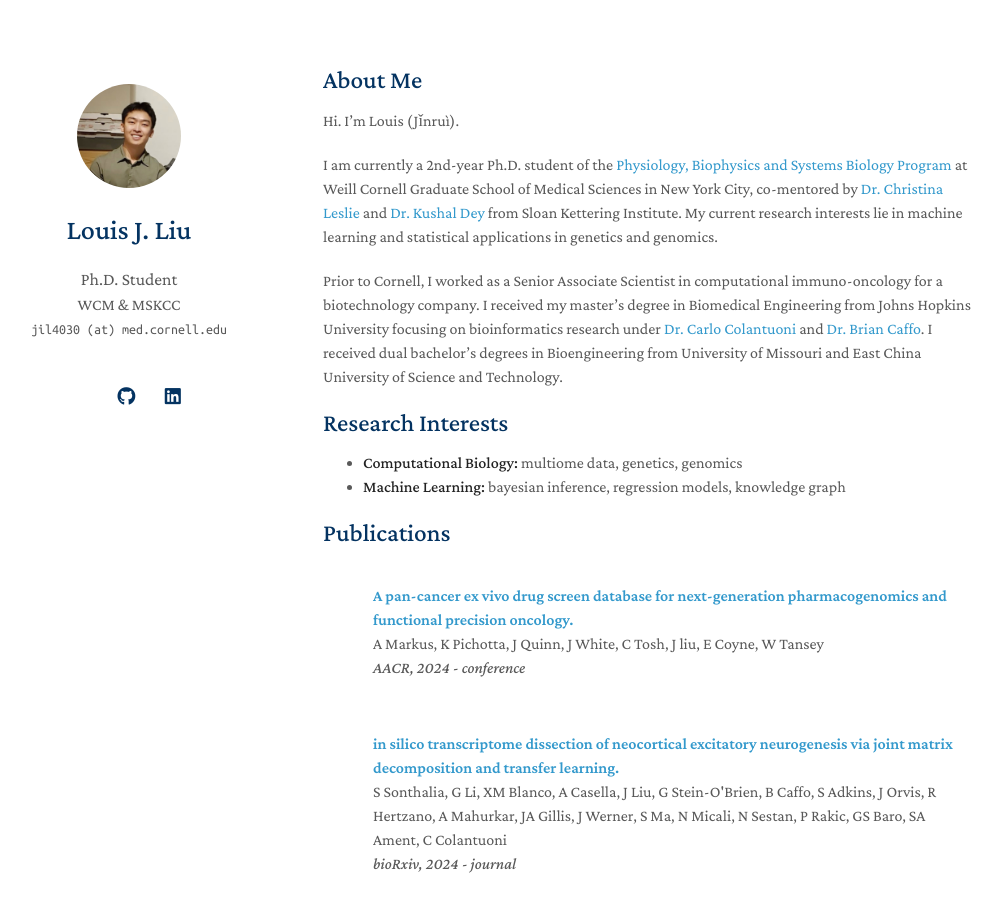
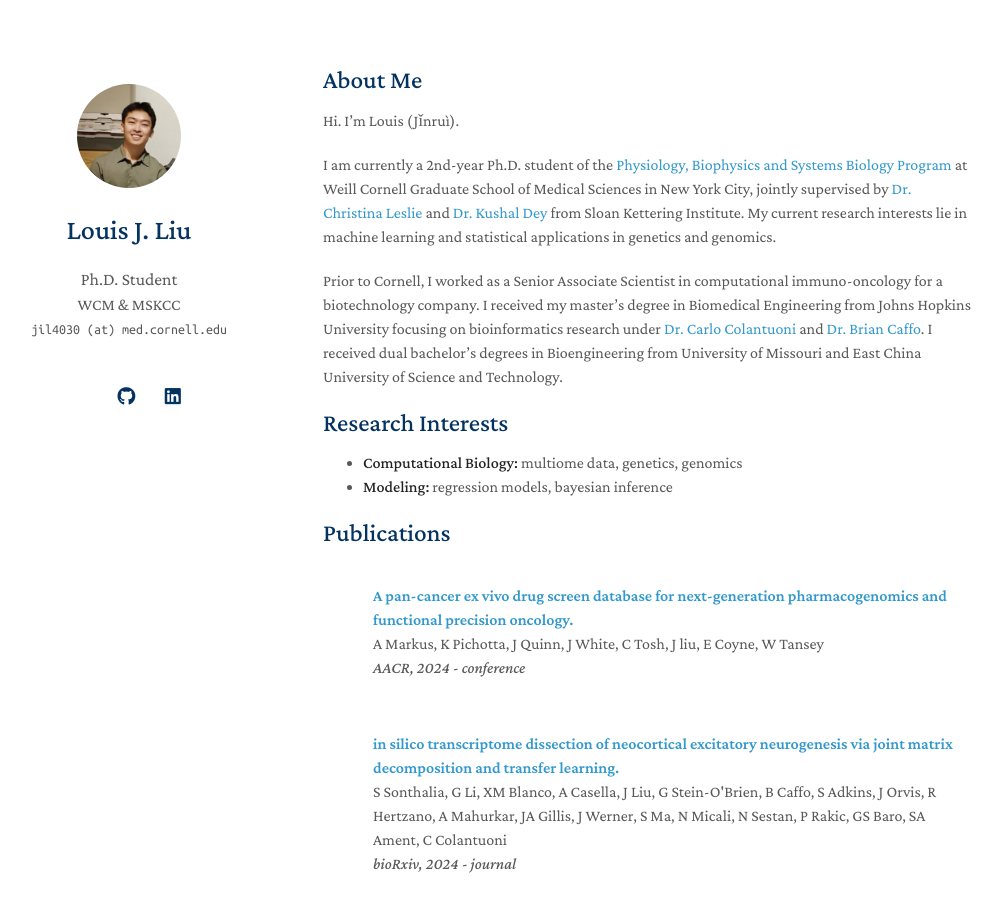
Before and after one commit to louis-jliu/louis-jliu.github.io, a Jekyll site: the page built from index.md, in a window 1280 px wide and 900 px high. Shown: the whole window, without its empty margins (147-1148 px from the left). Built offline with Jekyll 4.4.1, drawn with Linux system fonts in a browser that asks for light colours; nearby versions of some CDN libraries; a style sheet for code colours, icons or effects is not loaded; our own code applies the rules of GitHub Pages for plain Markdown files.

Commit message:
update index.md

```diff
--- a/index.md
+++ b/index.md
@@ -6,14 +6,14 @@ layout: homepage
 
 Hi. I'm Louis (Jǐnruì).
 
-I am currently a 2nd-year Ph.D. student of the [Physiology, Biophysics and Systems Biology Program](https://gradschool.weill.cornell.edu/programs/physiology-biophysics-systems-biology-1) at Weill Cornell Graduate School of Medical Sciences in New York City, co-mentored by [Dr. Christina Leslie](https://www.mskcc.org/research/ski/labs/christina-leslie) and [Dr. Kushal Dey](https://www.mskcc.org/research/ski/labs/kushal-dey) from Sloan Kettering Institute. My current research interests lie in machine learning and statistical applications in genetics and genomics.
+I am currently a 2nd-year Ph.D. student of the [Physiology, Biophysics and Systems Biology Program](https://gradschool.weill.cornell.edu/programs/physiology-biophysics-systems-biology-1) at Weill Cornell Graduate School of Medical Sciences in New York City, jointly supervised by [Dr. Christina Leslie](https://www.mskcc.org/research/ski/labs/christina-leslie) and [Dr. Kushal Dey](https://www.mskcc.org/research/ski/labs/kushal-dey) from Sloan Kettering Institute. My current research interests lie in machine learning and statistical applications in genetics and genomics.
 
 Prior to Cornell, I worked as a Senior Associate Scientist in computational immuno-oncology for a biotechnology company. I received my master's degree in Biomedical Engineering from Johns Hopkins University focusing on bioinformatics research under [Dr. Carlo Colantuoni](https://www.hopkinsmedicine.org/profiles/details/carlo-colantuoni) and [Dr. Brian Caffo](https://sites.google.com/view/bcaffo/home). I received dual bachelor's degrees in Bioengineering from University of Missouri and East China University of Science and Technology.
 
 ## Research Interests
 
 - **Computational Biology:** multiome data, genetics, genomics
-- **Machine Learning:** bayesian inference, regression models, knowledge graph
+- **Modeling:** regression models, bayesian inference
 
 <!---## Updates
 
```
